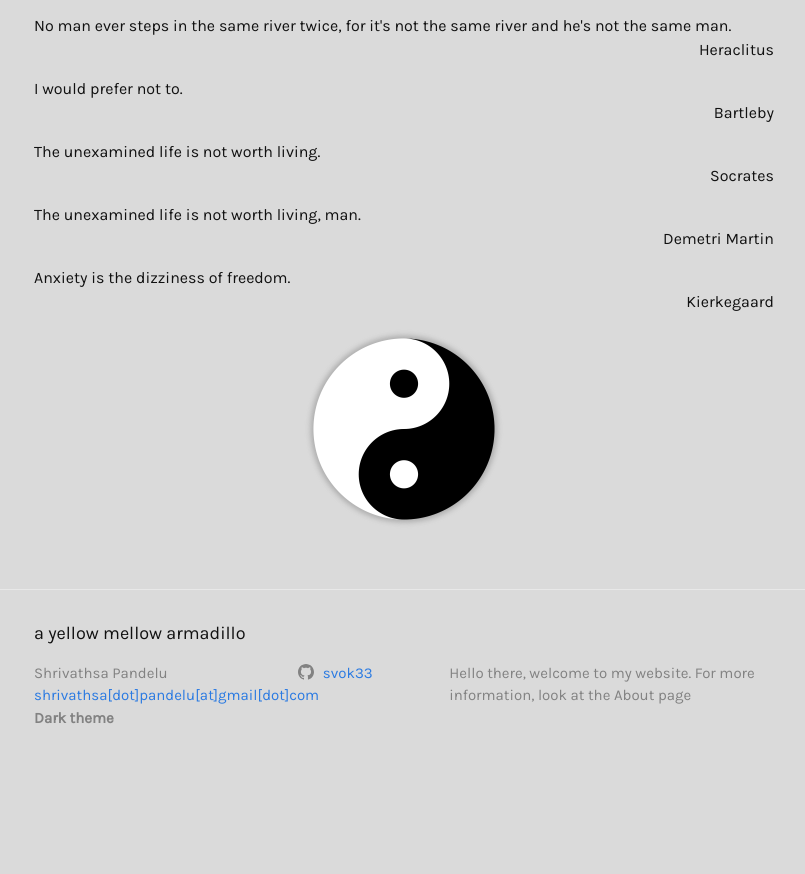
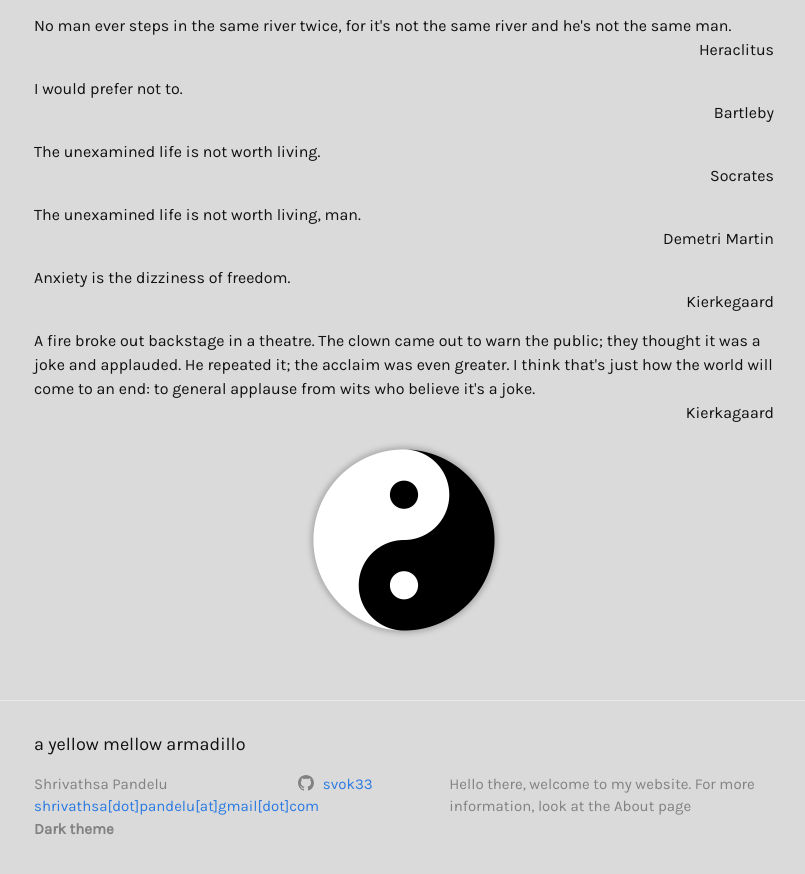
Before and after one commit to shrivathsap/shrivathsap.github.io, a Jekyll site: the page built from misc_links/quotes.html, in a window 1280 px wide and 900 px high, scrolled down 993 px. Shown: the top 874 px of the window, without its empty margins (236-1041 px from the left). Built offline with Jekyll 4.4.1, drawn with Linux system fonts in a browser that asks for light colours; before the commit the page ends 1782 px from its top, so only the background shows below that.

Commit message:
kierkegaard

```diff
--- a/misc_links/quotes.html
+++ b/misc_links/quotes.html
@@ -95,6 +95,10 @@ layout: page
 			<p class="quote">Anxiety is the dizziness of freedom.</p>
 			<p class="quote-author">Kierkegaard</p>
 		</div>
+		<div>
+			<p class="quote">A fire broke out backstage in a theatre. The clown came out to warn the public; they thought it was a joke and applauded. He repeated it; the acclaim was even greater. I think that's just how the world will come to an end: to general applause from wits who believe it's a joke.</p>
+			<p class="quote-author">Kierkagaard</p>
+		</div>
 
 		<div style="text-align: center;">
 			<img src="/resources/yinyang.svg.png" alt="" onclick = "redirect()" width="200" height="200">
```
